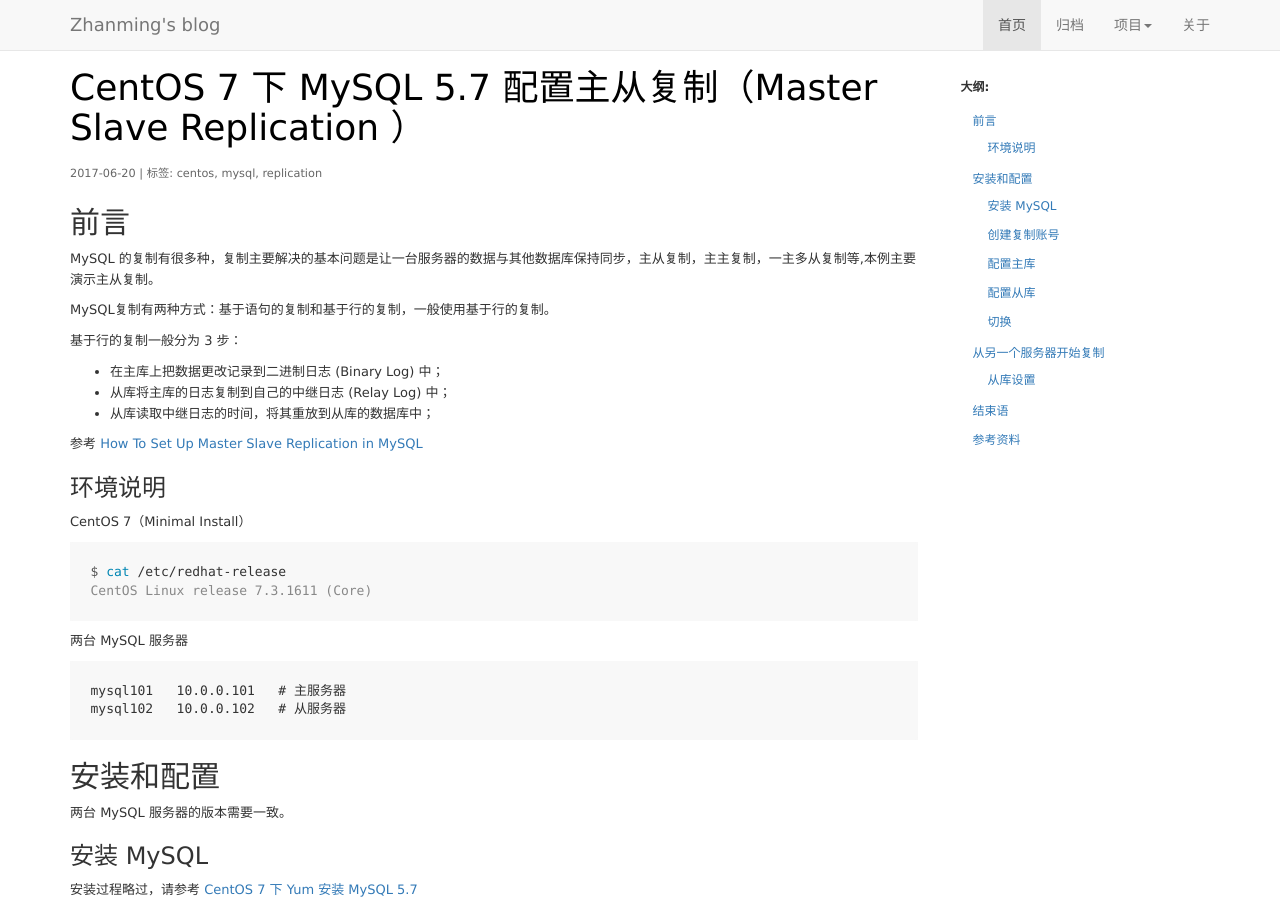
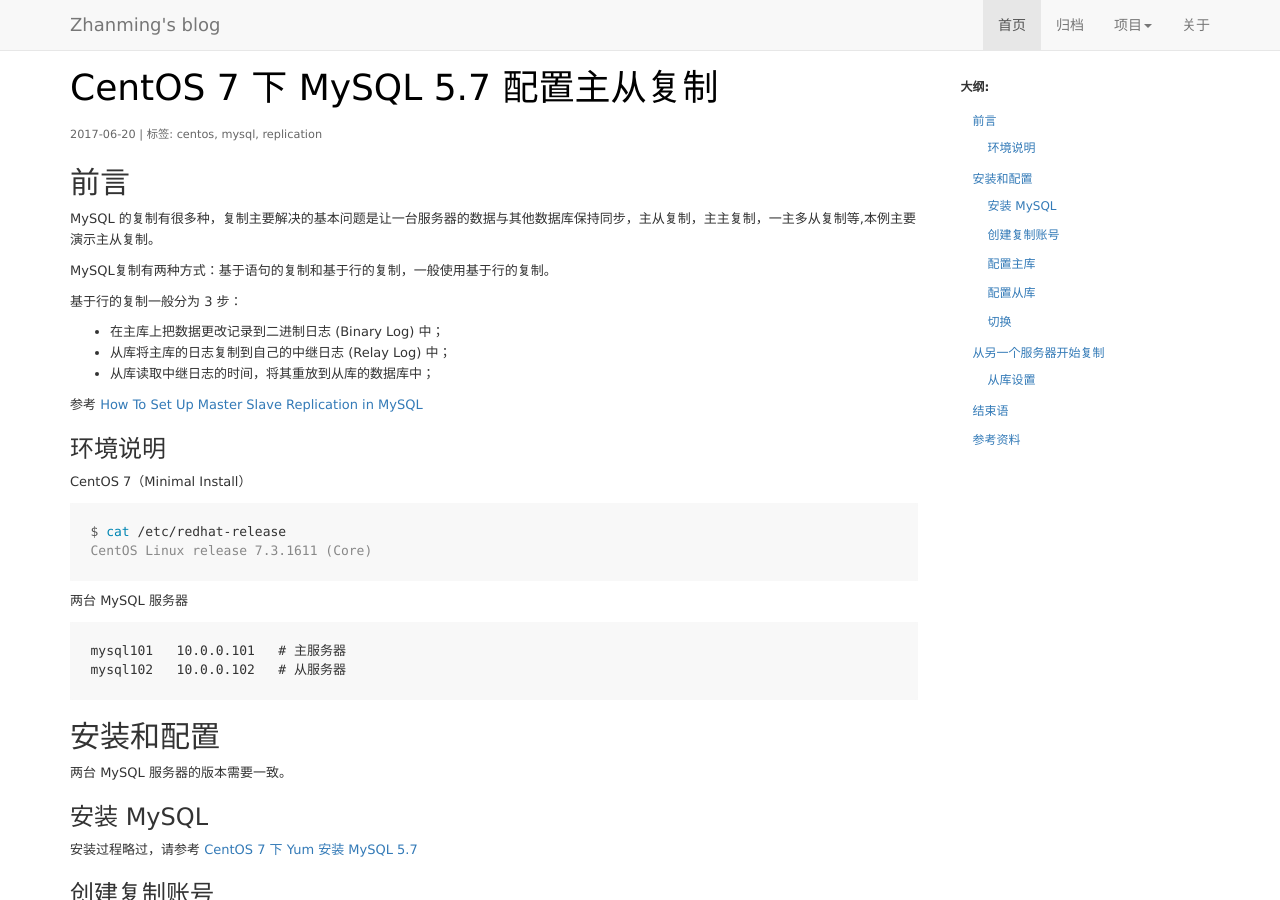
Before and after one commit to zhanming/zhanming.github.com, a Jekyll site: the page built from _posts/2017-06-20-how-to-config-mysql-57-master-slave-replication-on-centos-7.markdown, in a window 1280 px wide and 900 px high. Built offline with Jekyll 4.4.1, drawn with Linux system fonts in a browser that asks for light colours.

Commit message:
更改标题

```diff
--- a/_posts/2017-06-20-how-to-config-mysql-57-master-slave-replication-on-centos-7.markdown
+++ b/_posts/2017-06-20-how-to-config-mysql-57-master-slave-replication-on-centos-7.markdown
@@ -1,6 +1,6 @@
 ---
 layout: post
-title: CentOS 7 下 MySQL 5.7 配置主从复制（Master Slave Replication ）
+title: CentOS 7 下 MySQL 5.7 配置主从复制
 categories: [Linux]
 tags: [centos, mysql, replication]
 summary: CentOS 7 下 MySQL 5.7 配置主从复制（Master Slave Replication ），记录一下大致的安装和配置过程。
```
